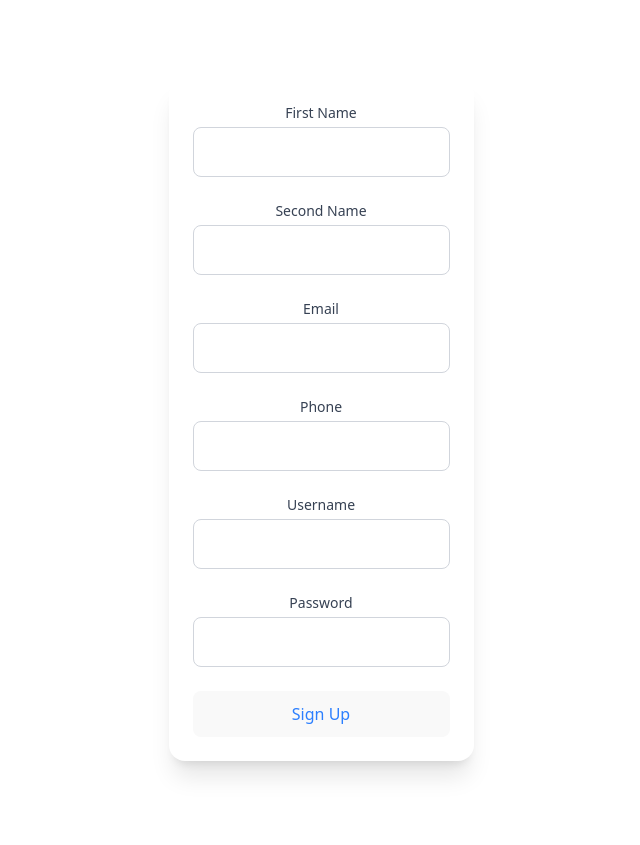
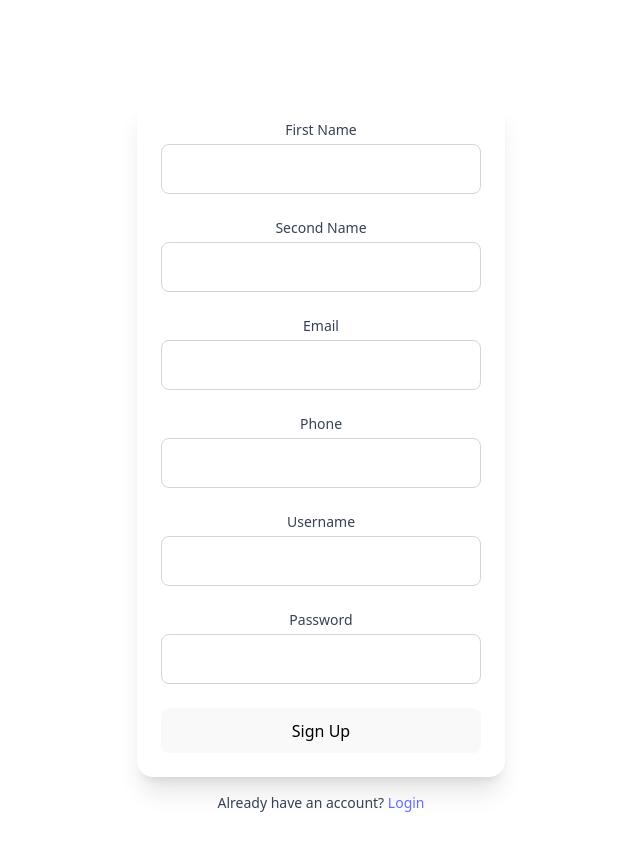
Before and after one commit to ibnusman/eVote, a React (Vite) app in the folder frontend/: page /register in a window 1280 px wide. Shown: the whole page, without its empty margins (319-959 px from the left). Before the commit the page ends 800 px from the top, so only its background shows below. Built offline with nearby package versions, Linux system fonts and the light colour scheme.

Commit message:
FEAT Forget password route

```diff
--- a/frontend/src/App.jsx
+++ b/frontend/src/App.jsx
@@ -1,39 +1,32 @@
-import { useState } from 'react'
-import reactLogo from './assets/react.svg'
-import viteLogo from '/vite.svg'
+
 import './App.css'
 import { BrowserRouter, Routes, Route, Link} from 'react-router-dom'
 import { Navbar } from './components/Navbar'
 import Landing from './pages/Landing'
 import Signup from './pages/Signup'
 import Login from './pages/Login'
-import { LoginForm } from './components/LoginForm'
-import { SignupForm } from './components/SignupForm'
+import ForgetPassword from './pages/ForgetPassword'
+
 
 
 function App() {
 
   return (
     <>
-      {/* <SignupForm/> */}
+
 <BrowserRouter>
     <Routes>
       <Route path='/' element={<Landing/>}/>
-      <Route path='/login' element={<LoginForm/>}/>
-      <Route path='/register' element={<SignupForm/>}/>
+      <Route path='/login' element={<Login/>}/>
+      <Route path='/register' element={<Signup/>}/>
+      <Route path='/forgetpassword' element={<ForgetPassword/>}/>
+
     </Routes>
 
 </BrowserRouter>
 
 
 
-       {/* <Navbar/> */}
-       {/* <Landing/> */}
-      {/* <Signup/> */}
-{/* <TwoFA/> */}
-      {/* <Login/> */}
-      {/* <ForgetPassword/> */}
-      {/* <ChangePassword/> */}
     </>
   )
 }
--- a/frontend/src/components/ForgetPasswordForm.jsx
+++ b/frontend/src/components/ForgetPasswordForm.jsx
@@ -1,7 +1,7 @@
 import axios from "axios";
 import React, { useState } from "react";
 
-export function ForgetPassword() {
+export function ForgetPasswordForm() {
     const [email, setEmail] = useState("");
     const [message, setMessage] = useState("");
 
@@ -52,7 +52,7 @@ export function ForgetPassword() {
 
                 <button
                     type="submit"
-                    className="w-full bg-blue-500 text-white py-3 px-4 rounded-lg hover:bg-blue-600 transition-colors"
+                    className="w-full bg-blue-500 text-black py-3 px-4 rounded-lg hover:bg-blue-600 transition-colors"
                 >
                     Submit
                 </button>
--- a/frontend/src/components/LoginForm.jsx
+++ b/frontend/src/components/LoginForm.jsx
@@ -67,7 +67,7 @@ export function LoginForm() {
 
                 <button
                     type="submit"
-                    className="w-full bg-red-500 text-white py-3 px-4 rounded-lg hover:bg-blue-600 transition-colors"
+className="block w-80 text-center bg-blue-500 text-black py-3 px-6 rounded-xl hover:bg-blue-600 transition"
                 >
                     Login
                 </button>
--- a/frontend/src/components/SignupForm.jsx
+++ b/frontend/src/components/SignupForm.jsx
@@ -103,7 +103,7 @@ export function SignupForm() {
 
                 <button
                     type="submit"
-className="w-full bg-green-100 text-blue-500 py-3 px-4 rounded-lg hover:bg-blue-600 transition-colors"
+          className="block w-80 text-center bg-green-500 text-black py-3 px-6 rounded-xl hover:bg-green-600 transition"
                 >
                     Sign Up
                 </button>
--- a/frontend/src/components/TwoFAForm.jsx
+++ b/frontend/src/components/TwoFAForm.jsx
@@ -3,7 +3,7 @@ import React from "react";
 import { useState } from "react";
 
 
-export function  TwoFA () {
+export function  TwoFAForm () {
     const [formData,setFormData] = useState({
         smsOTP: "",
         emailOTP: ""
--- /dev/null
+++ b/frontend/src/pages/ForgetPassword.jsx
@@ -0,0 +1,14 @@
+import {ForgetPasswordForm} from '../components/ForgetPasswordForm'
+
+
+import React from 'react'
+
+function ForgetPassword() {
+  return (
+    <>
+       <ForgetPasswordForm/>
+    </>
+  )
+}
+
+export default ForgetPassword
--- a/frontend/src/pages/Login.jsx
+++ b/frontend/src/pages/Login.jsx
@@ -7,6 +7,10 @@ function Login() {
     <div className="flex flex-col items-center justify-center h-screen bg-gray-100">
       <div className="bg-white p-6 rounded-2xl shadow-xl text-center space-y-4">
         <LoginForm />
+         <p className="text-gray-700 text-sm mt-4">
+
+          <Link to='/forgetpassword' className="text-blue-500 hover:underline">Forget Password?</Link>
+        </p>
         <p className="text-gray-700 text-sm mt-4">
           Don't have an account?{" "}
           <Link to='/register' className="text-blue-500 hover:underline">Register</Link>
--- a/frontend/src/pages/Signup.jsx
+++ b/frontend/src/pages/Signup.jsx
@@ -1,13 +1,17 @@
 import React from "react";
-import {Link} from 'react-router-dom'
+import { Link } from 'react-router-dom'
 import { SignupForm } from "../components/SignupForm";
-
 
 function Signup() {
   return (
-    <div>
+    <div className="flex flex-col items-center mt-6">
        <SignupForm/>
-       <p>Already have an account ? <Link to='login'>Login</Link></p>
+       <p className="mt-4 text-gray-700 text-sm">
+         Already have an account?{" "}
+         <Link to='/login' className="text-blue-500 hover:underline">
+           Login
+         </Link>
+       </p>
     </div>
   )
 }
--- /dev/null
+++ b/frontend/src/pages/Verify.jsx
@@ -0,0 +1,13 @@
+import React from 'react'
+import { TwoFAForm } from '../components/TwoFAForm'
+
+function Verify() {
+  return (
+    <div>
+
+        <TwoFAForm/>
+    </div>
+  )
+}
+
+export default Verify
```
